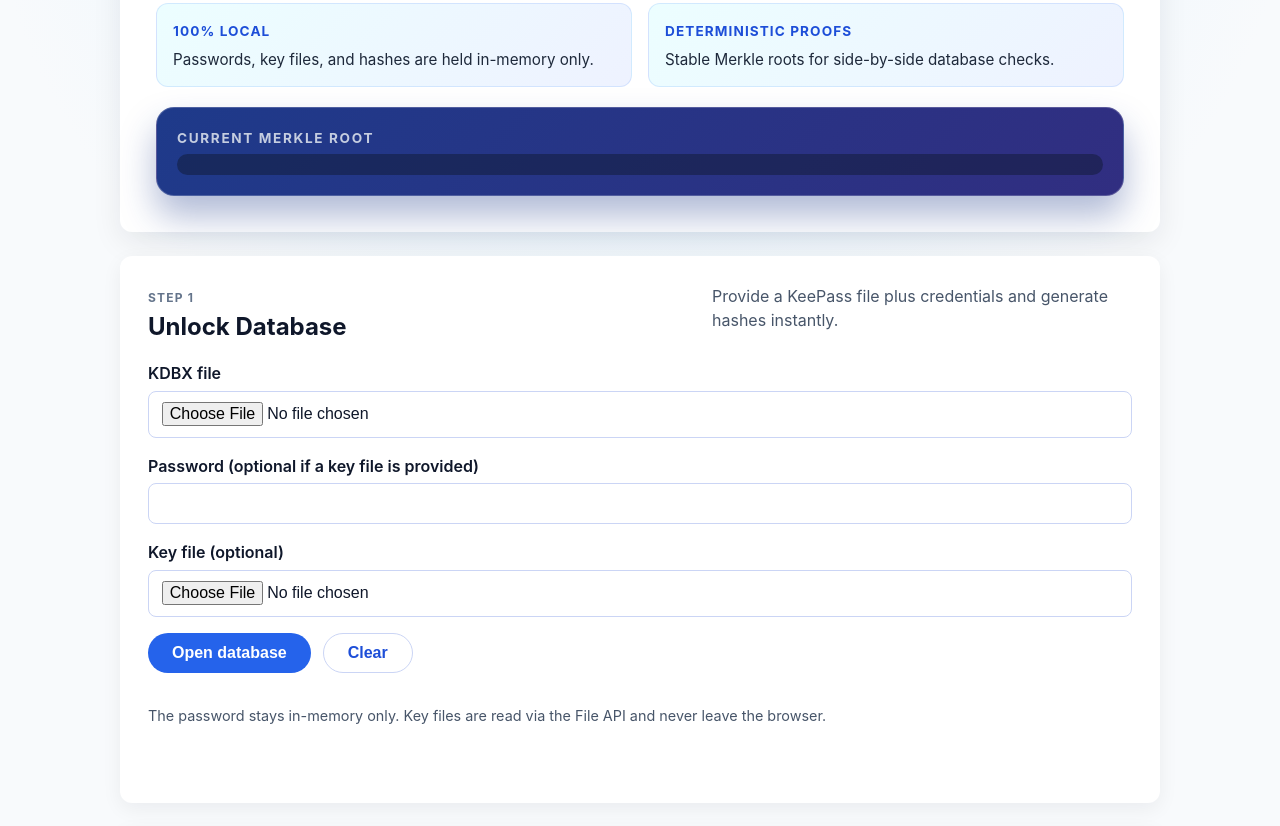
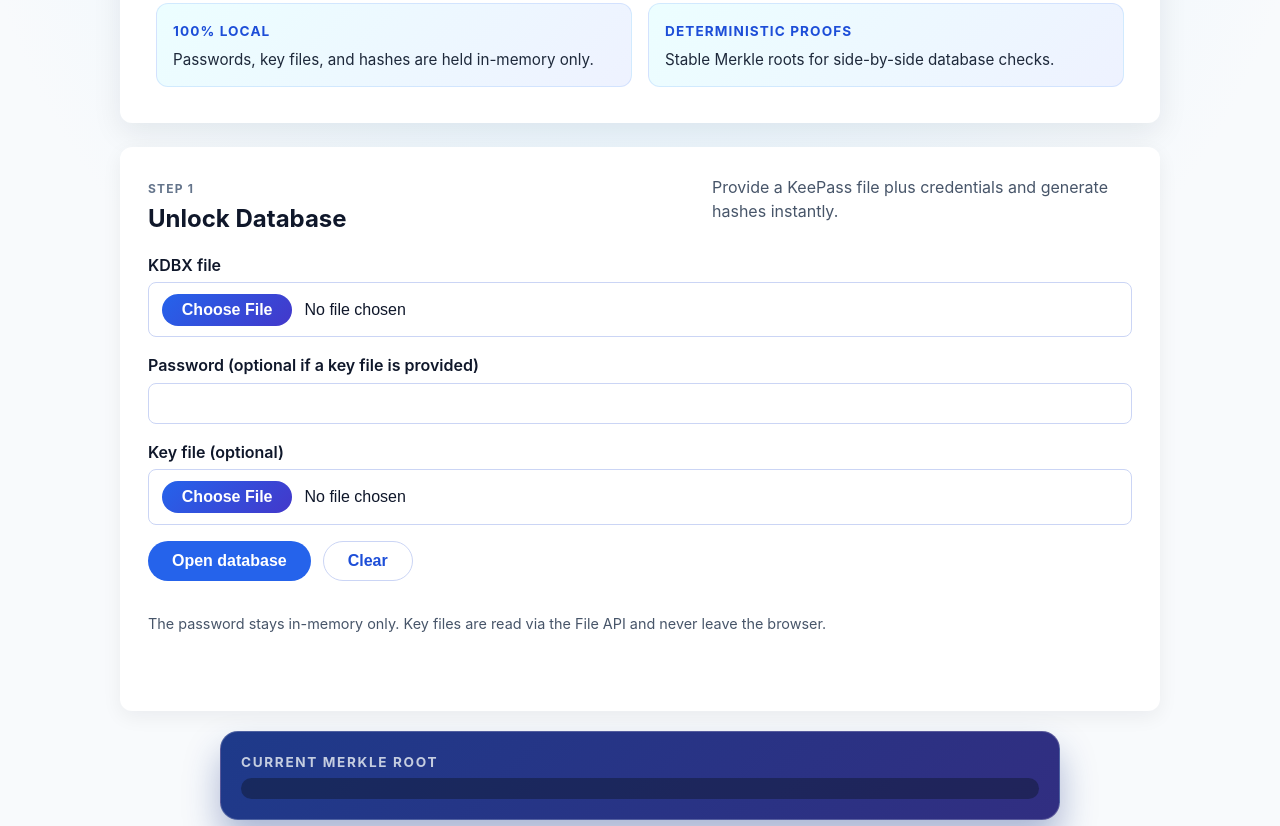
Before and after one commit to ellipticKurve256k1/KeepassXC-Inspector, a website: page index.html in a window 1280 px wide. Shown: the part 214-1040 px from the top of the page. Drawn offline with Linux system fonts and the light colour scheme.

Commit message:
UI changes

```diff
--- a/index.html
+++ b/index.html
@@ -25,12 +25,6 @@
           <div>
             <span class="metric-label">Deterministic proofs</span>
             <p class="metric-copy">Stable Merkle roots for side-by-side database checks.</p>
-          </div>
-        </div>
-        <div id="root-banner" class="root-banner" hidden>
-          <span class="root-label">Current Merkle root</span>
-          <div class="root-value">
-            <span id="root-prefix" class="root-prefix"></span><span id="root-suffix"></span>
           </div>
         </div>
       </header>
@@ -65,6 +59,12 @@
         </p>
         <div id="status" class="status" role="status" aria-live="polite"></div>
       </section>
+      <div id="root-banner" class="root-banner" hidden>
+        <span class="root-label">Current Merkle root</span>
+        <div class="root-value">
+          <span id="root-prefix" class="root-prefix"></span><span id="root-suffix"></span>
+        </div>
+      </div>
       <section class="panel">
         <div class="panel-heading">
           <div>
--- a/styles.css
+++ b/styles.css
@@ -141,6 +141,34 @@ body {
   border: 1px solid #cbd5f5;
 }
 
+.field input[type='file'] {
+  cursor: pointer;
+}
+
+.field input[type='file']::file-selector-button,
+.field input[type='file']::-webkit-file-upload-button {
+  margin-right: 0.75rem;
+  border: none;
+  border-radius: 999px;
+  background: linear-gradient(135deg, #2563eb, #4338ca);
+  color: #fff;
+  font-weight: 600;
+  padding: 0.45rem 1.25rem;
+  cursor: pointer;
+  transition: transform 0.15s ease, box-shadow 0.15s ease;
+}
+
+.field input[type='file']::file-selector-button:hover,
+.field input[type='file']::-webkit-file-upload-button:hover {
+  transform: translateY(-1px);
+  box-shadow: 0 8px 18px rgba(67, 56, 202, 0.35);
+}
+
+.field input[type='file']:focus-visible {
+  outline: 2px solid #2563eb;
+  outline-offset: 2px;
+}
+
 button {
   background: #2563eb;
   color: #fff;
@@ -206,6 +234,9 @@ button[disabled] {
   color: #e0f2fe;
   border: 1px solid rgba(255, 255, 255, 0.2);
   box-shadow: 0 20px 35px rgba(30, 58, 138, 0.35);
+  max-width: 840px;
+  width: 100%;
+  margin: -0.25rem auto 0.5rem;
 }
 
 .root-label {
```
